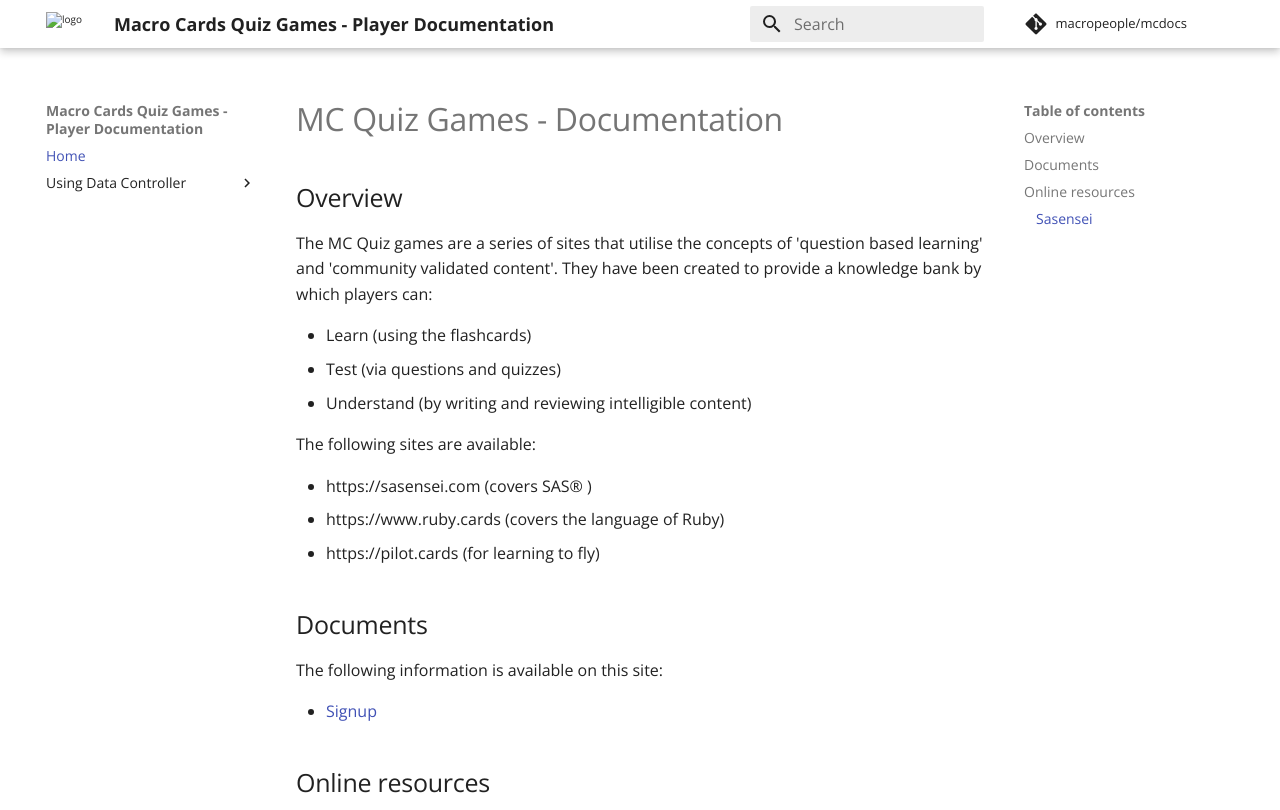
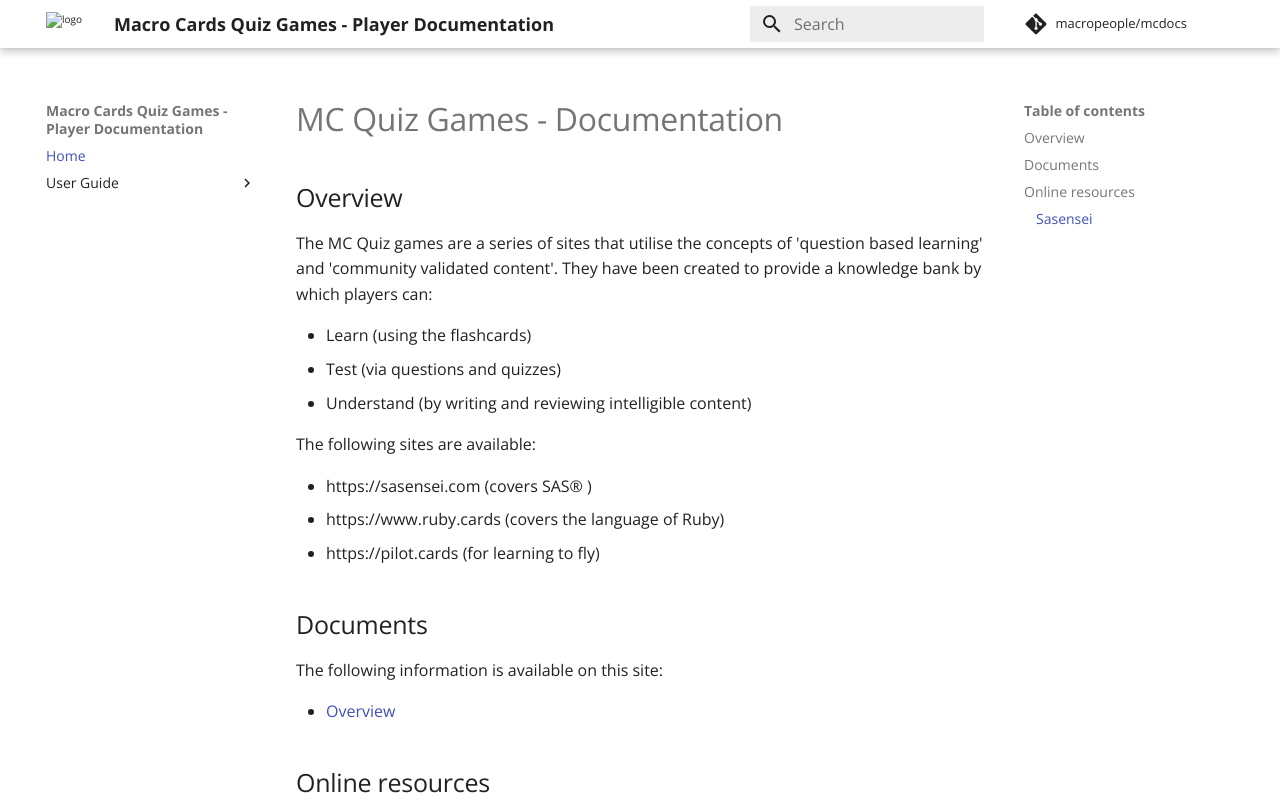
Before and after one commit to macropeople/mcdocs, an MkDocs documentation site: the page built from docs/index.md, in a window 1280 px wide and 1101 px high. Shown: the top 810 px of the window. Built offline with MkDocs 1.6.1 and Material for MkDocs 9.7.7, drawn with Linux system fonts in a browser that asks for light colours; comment, search, counter and statistics services are not loaded; old or Windows-style settings are respelled for this version of MkDocs.

Commit message:
content cleanup

```diff
--- a/docs/index.md
+++ b/docs/index.md
@@ -20,7 +20,7 @@ The following sites are available:
 
 The following information is available on this site:
 
-* [Signup](mc-signup.md)
+* [Overview](mc-overview.md)
 
 ## Online resources
 
--- a/mkdocs.yml
+++ b/mkdocs.yml
@@ -1,7 +1,7 @@
 site_name: Macro Cards Quiz Games - Player Documentation
 pages:
 - Home: index.md
-- Using Data Controller:
+- User Guide:
     - Overview: mc-overview.md
 
 markdown_extensions:
```
Also changed, not shown: docs/mc-overview.md (renamed from docs/mc-signup.md, +1 -1 lines).
